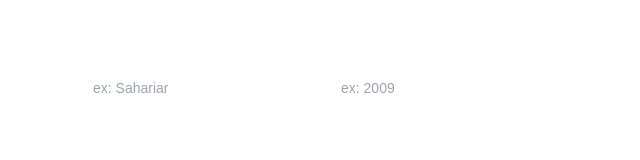
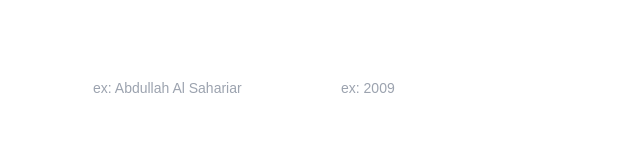
Before and after one commit to shahariar50/attend-banner-generator, a Next.js app: page / in a window 1280 px wide. Shown: the part 536-696 px from the top of the page, without its empty margins (319-959 px from the left). Built offline with nearby package versions, Linux system fonts and the light colour scheme.

Commit message:
changed placeholder

```diff
--- a/src/components/Form.tsx
+++ b/src/components/Form.tsx
@@ -46,7 +46,7 @@ const Form: FC<FormProps> = ({ onChange }) => {
     <div>
       <div className="flex gap-3 sm:gap-4 mb-4 flex-wrap sm:flex-nowrap">
         <TextInput
-          placeholder="ex: Sahariar"
+          placeholder="ex: Abdullah Al Sahariar"
           label="Name"
           onChange={({ target }) => onChange("name", target.value)}
           className="w-full"
```
